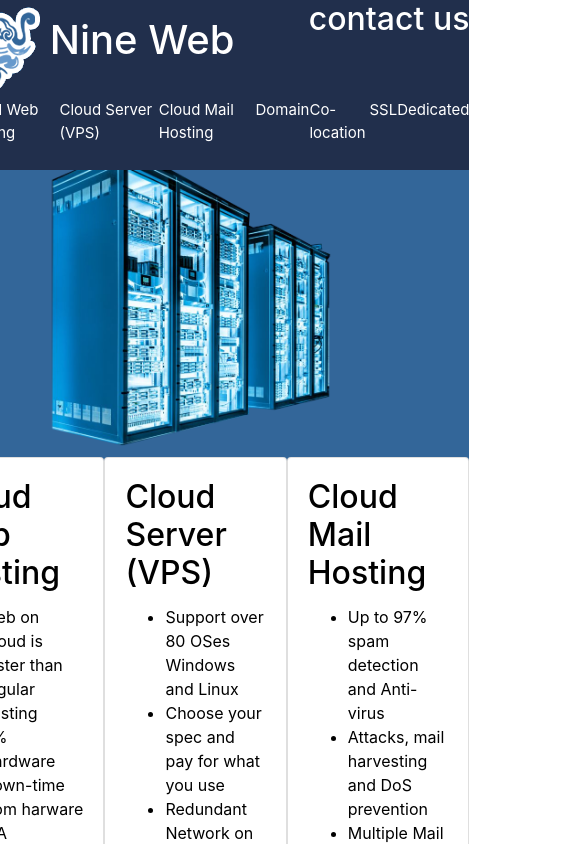
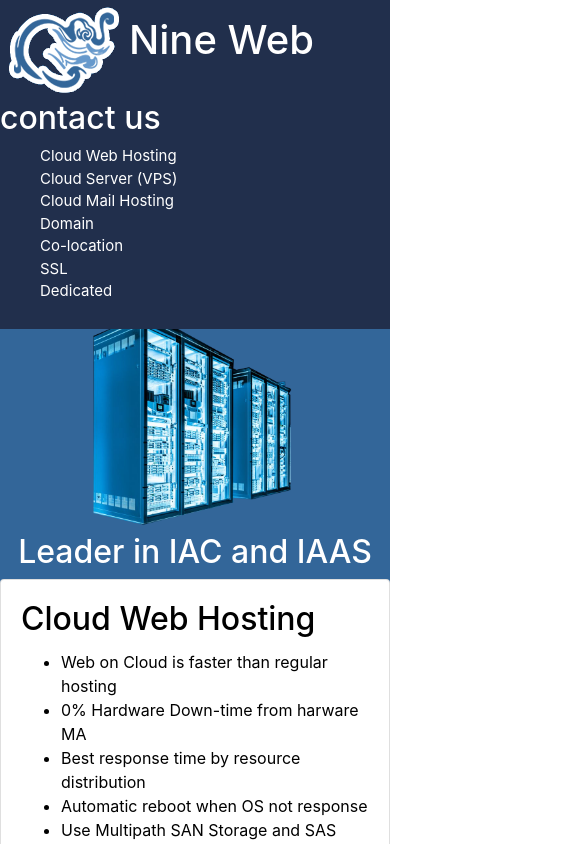
Before and after one commit to tehnuge/website, a React (Create React App) app: page / in a window 390 px wide. Shown: the top 844 px of the page, 585 px wide, since content can reach past the window. Built offline with nearby package versions, Linux system fonts and the light colour scheme.

Commit message:
make responsive

```diff
--- a/src/App.css
+++ b/src/App.css
@@ -1,6 +1,5 @@
 .App {
   color: white;
-  margin: auto 5%;
 }
 .body{
   background-color: #336699;
@@ -68,18 +67,11 @@
 
 #footer {
   background-color: #212f4c;
-  width: 100vw;
 }
 
-/* .App-link {
-  color: #61dafb;
+@media screen and (max-width: 600px){
+  .d-flex{
+    flex-direction: column;
+
+  }
 }
-
-@keyframes App-logo-spin {
-  from {
-    transform: rotate(0deg);
-  }
-  to {
-    transform: rotate(360deg);
-  }
-} */
--- a/src/App.js
+++ b/src/App.js
@@ -27,8 +27,8 @@
   ]
 
   return (
-    <div className="d-flex justify-content-center">
-      <div className="App">
+    <div className="App">
+
         <header className="App-header">
           <div className="d-flex justify-content-between">
             <div className="App-logo">
@@ -48,13 +48,14 @@
         <div className="body">
           <div className="d-flex align-items-center justify-content-start">
             <img data-aos="fade-left" src={imgBg} className="img-fluid main-image" />
-            <h2>Leader in Servers</h2>
+            <h2>Leader in IAC and IAAS</h2>
           </div>
           <div className="d-flex justify-content-between">
             {cards.map(card => {
-              return <div>
+              return (
                 <Card name={card.name} li={card.li} />
-              </div>
+              )
+
             })}
           </div>
         </div>
@@ -64,7 +65,6 @@
           </div>
         </footer>
       </div>
-    </div>
   );
 }
 
```
